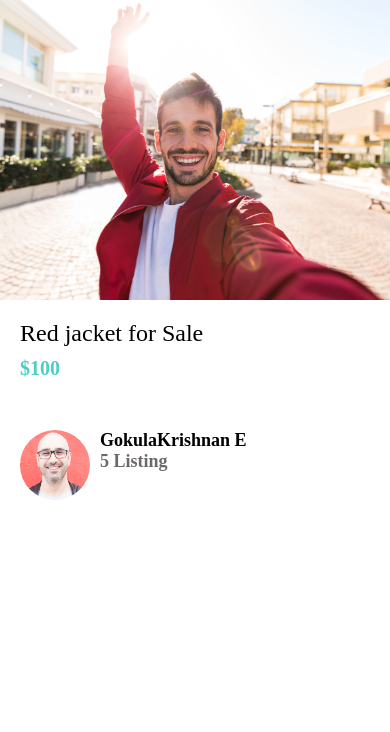
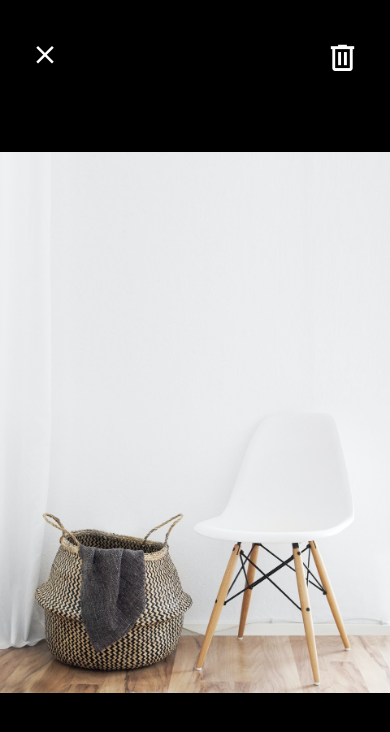
Before and after one commit to gkinfotech/RN-Mosh-Fundas-2022, a React Native app: screen / in a window 390 px wide. Shown: the top 732 px of the page. Built offline with nearby package versions, Linux system fonts and the light colour scheme.

Commit message:
Excercise_06_Improve_ViewImageScreen

```diff
--- a/App.js
+++ b/App.js
@@ -9,14 +9,8 @@ import ListingDetailsScreen from './app/screens/ListingDetailsScreen';
 import colors from './app/config/colors';
 
 export default function App() {
-  //Excercise 05 ListDetailScreen
-  return (
-    <ListingDetailsScreen
-      title="Red jacket for Sale"
-      SubTitle="$100"
-      image={require('./app/assets/jacket.jpg')}
-    />
-  );
+  //Excercise 06 Improve ViewImageScreen
+  return <ViewImageScreen />;
 }
 
 /*
--- a/app/screens/ViewImageScreen.js
+++ b/app/screens/ViewImageScreen.js
@@ -1,13 +1,22 @@
 import {View, Text, StyleSheet, Image, Platform} from 'react-native';
 import React from 'react';
+import MaterialCommunityIcons from 'react-native-vector-icons/MaterialCommunityIcons';
 
 import colors from '../config/colors';
 
 const ViewImageScreen = () => {
   return (
     <View style={styles.container}>
-      <View style={styles.closeIcon}></View>
-      <View style={styles.deleteIcon}></View>
+      <View style={styles.closeIcon}>
+        <MaterialCommunityIcons name="close" color="white" size={30} />
+      </View>
+      <View style={styles.deleteIcon}>
+        <MaterialCommunityIcons
+          name="trash-can-outline"
+          color="white"
+          size={35}
+        />
+      </View>
       <Image
         resizeMode="center"
         style={styles.imageContainer}
@@ -22,17 +31,11 @@ const styles = StyleSheet.create({
     flex: 1,
   },
   closeIcon: {
-    width: 50,
-    height: 50,
-    backgroundColor: colors.primary,
     position: 'absolute',
     top: 40,
     left: 30,
   },
   deleteIcon: {
-    width: 50,
-    height: 50,
-    backgroundColor: colors.secondary,
     position: 'absolute',
     top: 40,
     right: 30,
@@ -43,3 +46,8 @@ const styles = StyleSheet.create({
   },
 });
 export default ViewImageScreen;
+
+//Setting up the material design icons for IOS
+//IOS => https://medium.com/clarusway/setting-up-react-native-vector-icons-for-ios-a5d57e78cdb2
+//Android => https://stackoverflow.com/questions/38878852/react-native-vector-icons-wont-show-in-android-device
+// https://oblador.github.io/react-native-vector-icons/
--- a/package.json
+++ b/package.json
@@ -11,7 +11,8 @@
   },
   "dependencies": {
     "react": "17.0.2",
-    "react-native": "0.68.0"
+    "react-native": "0.68.0",
+    "react-native-vector-icons": "^9.1.0"
   },
   "devDependencies": {
     "@babel/core": "^7.17.9",
```
Also changed, not shown: 8 other files (tests, documents, lock files or other folders).
